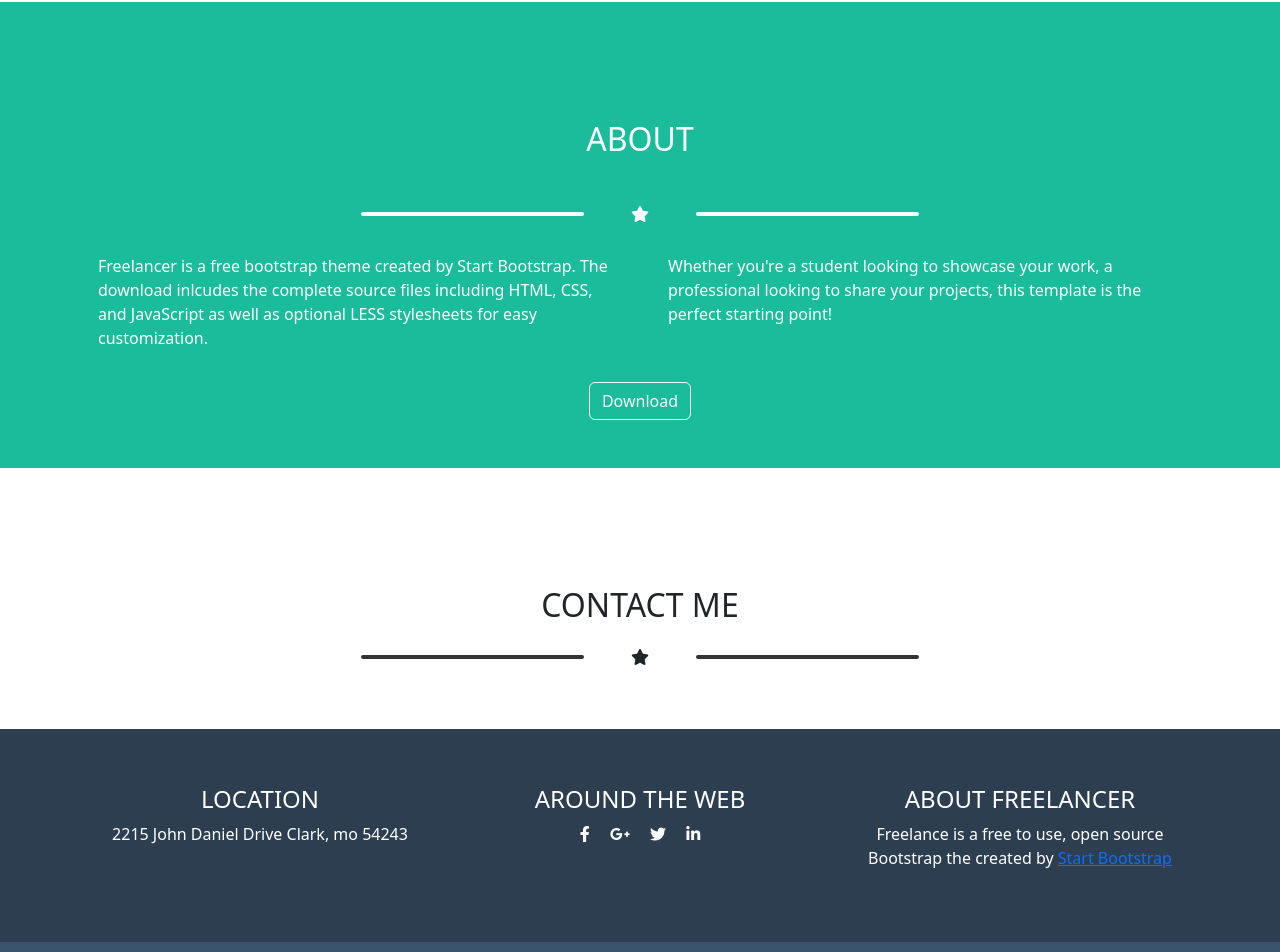
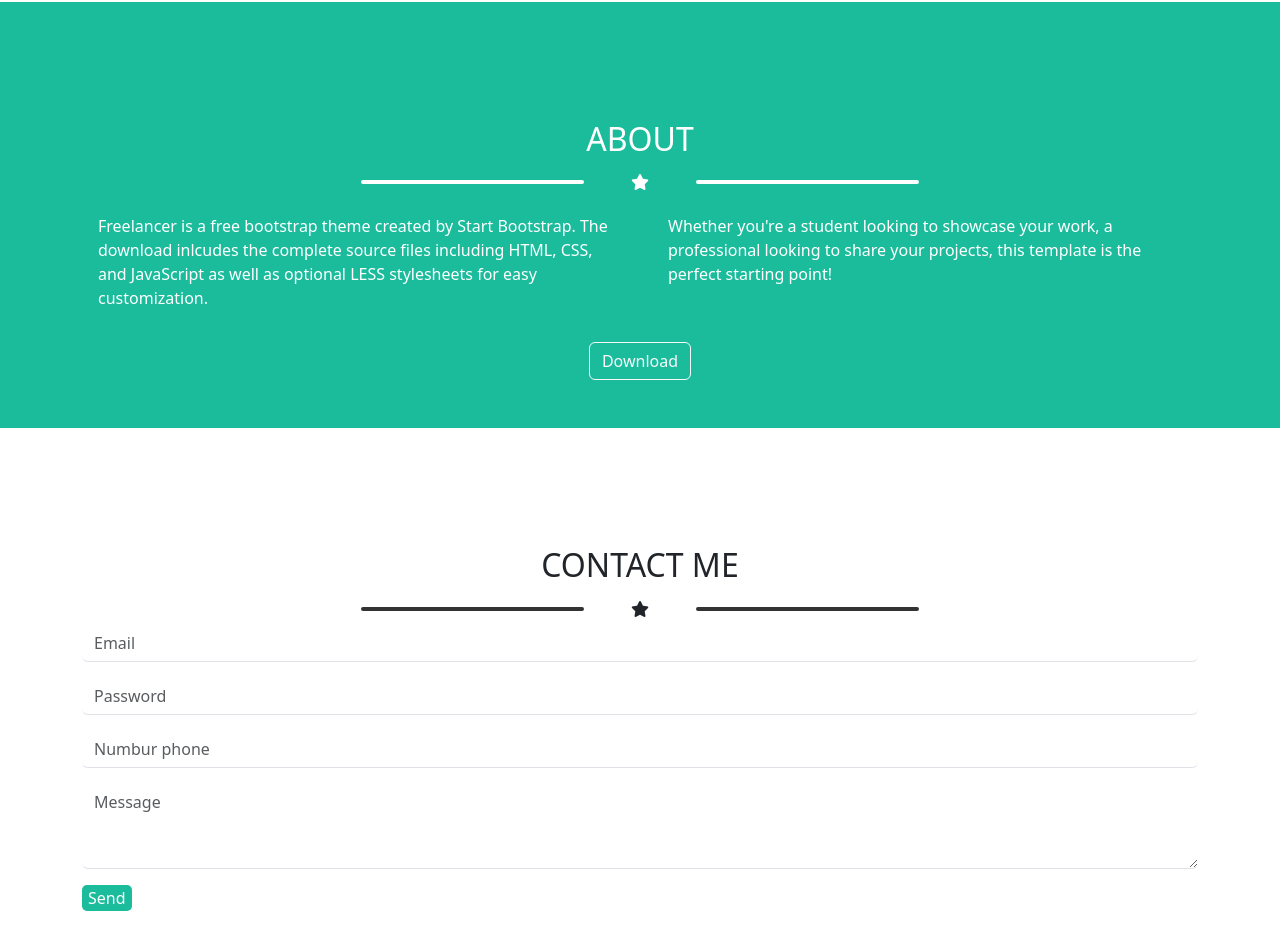
Before and after one commit to AlessandroPagliuca/html-css-bootstrap-freelancer, a plain HTML site: page index.html in a window 1280 px wide. Shown: the part 1380-2332 px from the top of the page. Drawn offline with nearby package versions, Linux system fonts and the light colour scheme.

Commit message:
Upgrade section Contact

```diff
--- a/css/style.css
+++ b/css/style.css
@@ -78,3 +78,12 @@ footer{
 #contact .star::after{
     background-color: var(--c92-black);
 }
+.c92-btn{
+    background-color: var(--c92-aqua);
+    border-radius: 5px;
+        transition: all .6s ease-out;
+
+}
+.c92-btn:hover{
+    opacity: 0.7;
+}
--- a/index.html
+++ b/index.html
@@ -94,9 +94,9 @@
 
         <section id="about">
                 <div class=" container py-5">
-                    <h2 class="text-uppercase text-center pb-4">About</h2>
+                    <h2 class="text-uppercase text-center">About</h2>
                     <div class="star w-50 mx-auto d-flex text-center  align-items-center">
-                        <i class="fa-solid fa-star py-3"></i>
+                        <i class="fa-solid fa-star py-2"></i>
                     </div>
 
                     <div class="row">
@@ -134,8 +134,19 @@
             <div class="container py-5">
                 <h2 class="text-center text-uppercase">Contact me</h2>
                 <div class="star w-50 mx-auto d-flex text-center  align-items-center">
-                    <i class="fa-solid fa-star py-3"></i>
+                    <i class="fa-solid fa-star py-2"></i>
                 </div>
+                <div class="mb-3">
+                    <input type="email" class="form-control border-0 border-bottom" id="email-user" name="email-user" placeholder="Email" required>
+                    <input type="password" class="form-control border-0 border-bottom my-3" name="password-user" id="password-user" placeholder="Password" required>
+                    <input type="text" class="form-control border-0 border-bottom" id="number-phon-user" placeholder="Numbur phone" required>
+                  </div>
+                  <div class="mb-3">
+                    <textarea type="message" class="form-control border-0 border-bottom" id="message" placeholder="Message" rows="3"></textarea>
+                  </div>
+                  <div class="mb-3">
+                    <input type="submit" class="c92-btn text-white border-0" value="Send">
+                  </div>
             </div>
 
 
```
